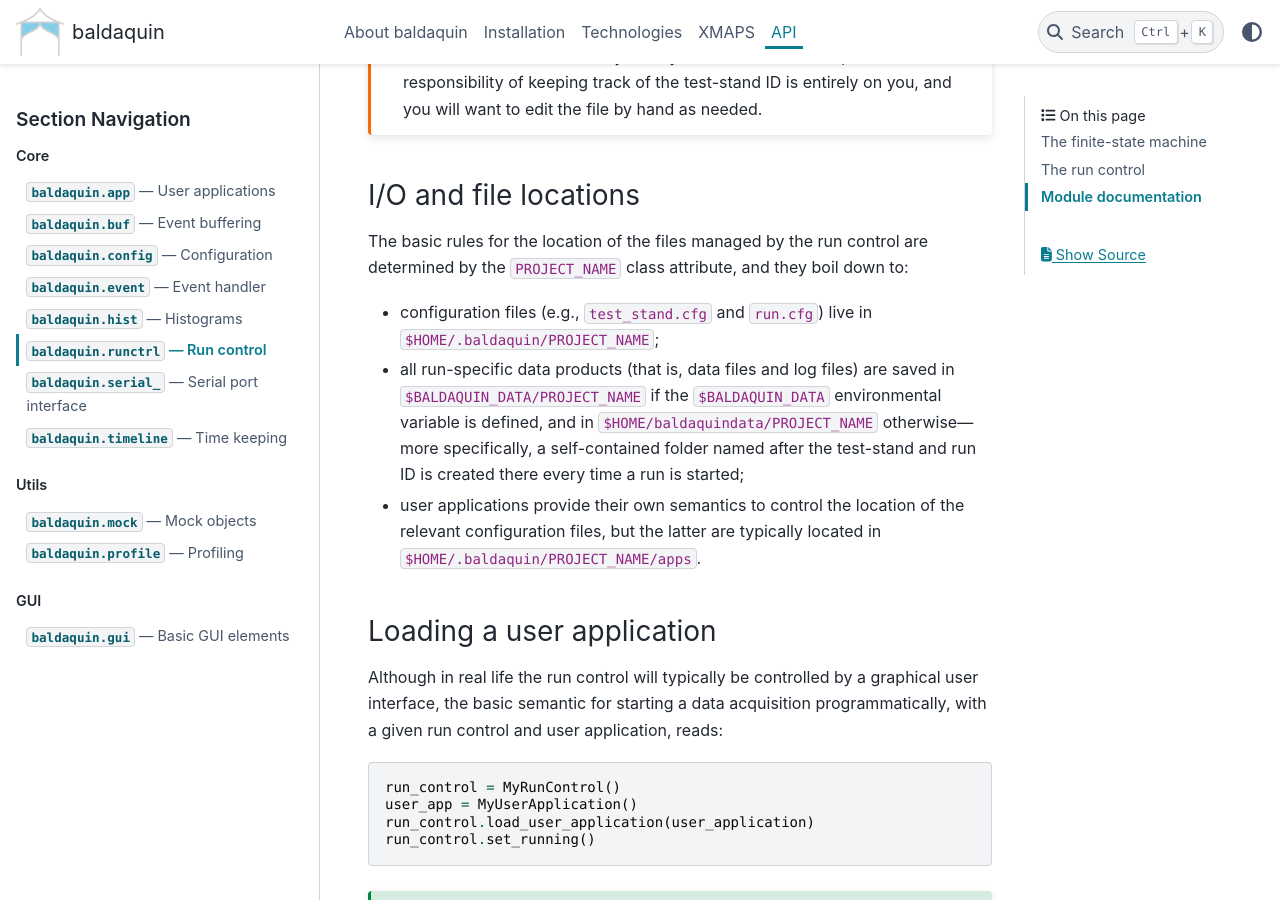
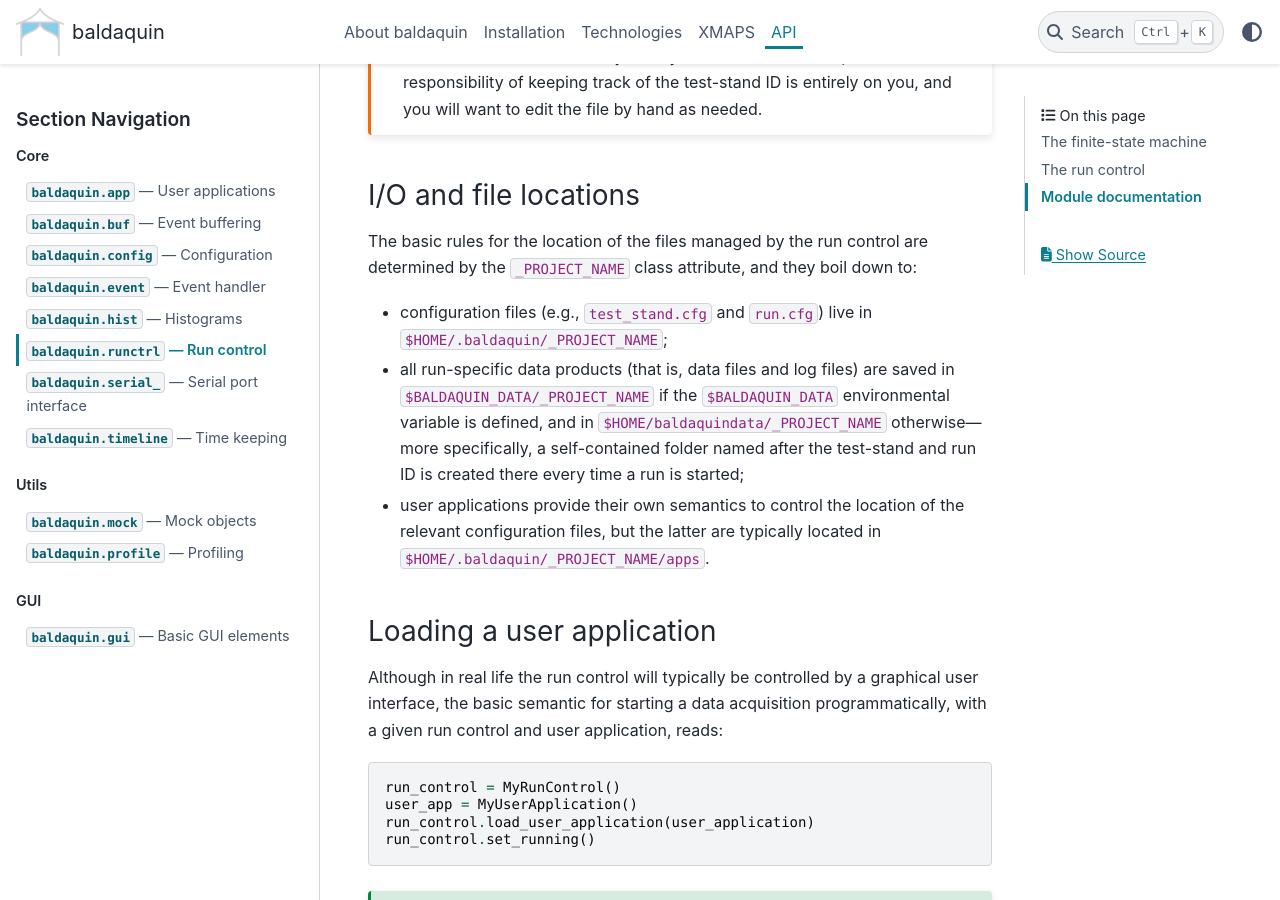
Before and after one commit to lucabaldini/baldaquin, a Sphinx documentation site: the page built from docs/runctrl.rst, in a window 1280 px wide and 900 px high, scrolled down 3232 px. Built offline with Sphinx 7.4.7 and the PyData theme 0.15.4, drawn with Linux system fonts in a browser that asks for light colours; formulas are drawn with MathJax 3; some of the changed text lies outside the part shown.

```diff
--- a/docs/runctrl.rst
+++ b/docs/runctrl.rst
@@ -81,14 +81,14 @@ acquisition, including:
 
 :class:`RunControlBase <baldaquin.runctrl.RunControlBase>` is still an abstract
 class that cannot be instantiated directly. Subclasses must, at the very minimum,
-define the ``PROJECT_NAME`` class attribute, and a minimal working example of a
+define the ``_PROJECT_NAME`` class attribute, and a minimal working example of a
 concrete run control will look like:
 
 .. code::
 
    class MyRunControl:
 
-      PROJECT_NAME = 'my_project'
+      _PROJECT_NAME = 'my_project'
 
 Any run control object is equipped to emit the following signals:
 
@@ -137,18 +137,18 @@ I/O and file locations
 ~~~~~~~~~~~~~~~~~~~~~~
 
 The basic rules for the location of the files managed by the run control are
-determined by the ``PROJECT_NAME`` class attribute, and they boil down to:
+determined by the ``_PROJECT_NAME`` class attribute, and they boil down to:
 
 * configuration files (e.g., ``test_stand.cfg`` and ``run.cfg``) live in
-  ``$HOME/.baldaquin/PROJECT_NAME``;
+  ``$HOME/.baldaquin/_PROJECT_NAME``;
 * all run-specific data products (that is, data files and log files) are saved
-  in ``$BALDAQUIN_DATA/PROJECT_NAME`` if the ``$BALDAQUIN_DATA`` environmental
-  variable is defined, and in ``$HOME/baldaquindata/PROJECT_NAME`` otherwise---more
+  in ``$BALDAQUIN_DATA/_PROJECT_NAME`` if the ``$BALDAQUIN_DATA`` environmental
+  variable is defined, and in ``$HOME/baldaquindata/_PROJECT_NAME`` otherwise---more
   specifically, a self-contained folder named after the test-stand and run ID is
   created there every time a run is started;
 * user applications provide their own semantics to control the location of the
   relevant configuration files, but the latter are typically located in
-  ``$HOME/.baldaquin/PROJECT_NAME/apps``.
+  ``$HOME/.baldaquin/_PROJECT_NAME/apps``.
 
 
 
```
Also changed, not shown: 2 other files.
